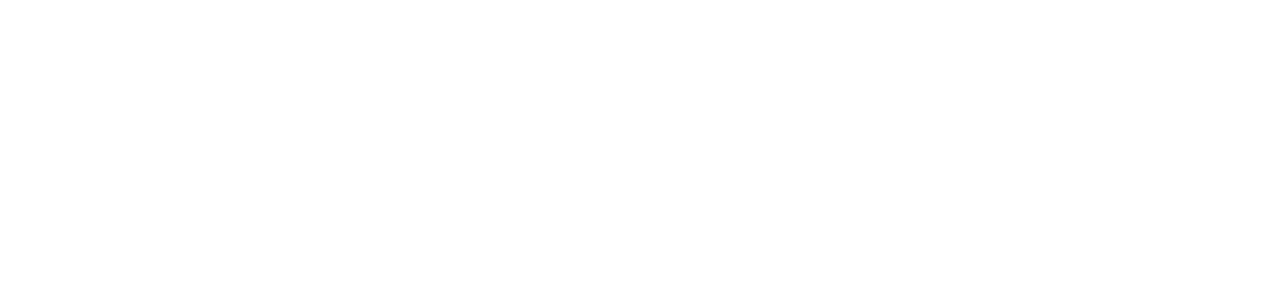
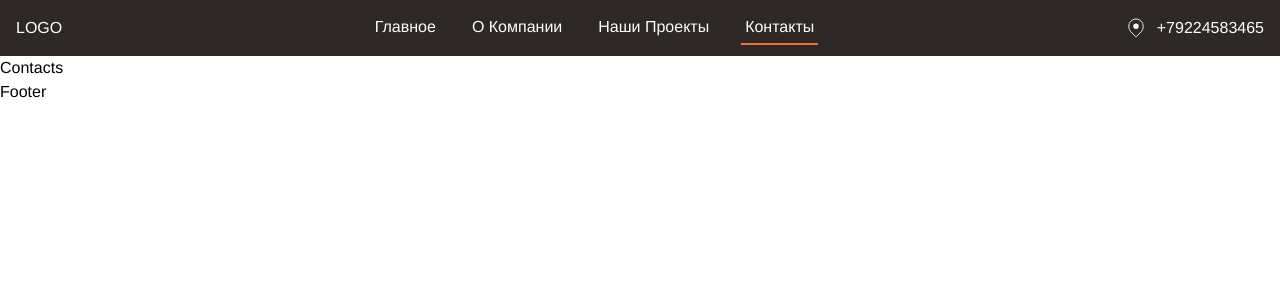
Before and after one commit to kholturaev2001/translation_services, a React (Vite) app: page /contacts in a window 1280 px wide. Before the commit this address had no page. Shown: the top 300 px of the page. Built offline with nearby package versions, Linux system fonts and the light colour scheme.

Commit message:
finish navbar animation and its some functionalities

```diff
--- a/index.html
+++ b/index.html
@@ -3,6 +3,10 @@
   <head>
     <meta charset="UTF-8" />
     <link rel="icon" type="image/svg+xml" href="/vite.svg" />
+    <link
+      href="https://fonts.googleapis.com/css2?family=Montserrat:wght@300;400;500;600;700&display=swap"
+      rel="stylesheet"
+    />
     <meta name="viewport" content="width=device-width, initial-scale=1.0" />
     <title>Vite + React</title>
   </head>
--- a/src/App.jsx
+++ b/src/App.jsx
@@ -1,15 +1,22 @@
 import { Route, Routes } from "react-router";
 import Main from "./pages/Main/Main";
 import About from "./pages/About/About";
+import Navbar from "./components/Navbar/Navbar";
+import Projects from "./pages/Projects/Projects";
+import Contacts from "./pages/Contacts/Contacts";
+import Footer from "./components/Footer/Footer";
 
 function App() {
   return (
-    <div>
-
+    <div className="font-family-Akzidenz-Ext font-helvetica font-arial font-sans">
+      <Navbar />
       <Routes>
         <Route path="/" element={<Main />} />
         <Route path="/about" element={<About />} />
+        <Route path="/projects" element={<Projects />} />
+        <Route path="/contacts" element={<Contacts />} />
       </Routes>
+      <Footer />
     </div>
   );
 }
--- /dev/null
+++ b/src/assets/icons/LocationIcon.jsx
@@ -0,0 +1,20 @@
+const LocationIcon = () => {
+  return (
+    <svg
+      width="18"
+      height="20"
+      viewBox="0 0 20 22"
+      fill="none"
+      xmlns="http://www.w3.org/2000/svg"
+    >
+      <path
+        clipRule="evenodd"
+        d="M2 9.286c0 2.19.941 4.381 2.259 5.904l5.03 5.09a1 1 0 001.423 0l5.03-5.09C17.058 13.667 18 11.476 18 9.286 18 4.714 14.424 1 10 1 5.574 1 2 4.714 2 9.286z"
+        stroke="#fff"
+      />
+      <circle cx="10" cy="9" r="3" fill="#fff" />
+    </svg>
+  );
+};
+
+export default LocationIcon;
--- /dev/null
+++ b/src/components/Footer/Footer.jsx
@@ -0,0 +1,8 @@
+
+const Footer = () => {
+  return (
+    <div>Footer</div>
+  )
+}
+
+export default Footer
--- a/src/components/Navbar/Navbar.jsx
+++ b/src/components/Navbar/Navbar.jsx
@@ -1,8 +1,55 @@
+import { NavLink } from "react-router-dom";
+import LocationIcon from "./../../assets/icons/LocationIcon";
+import "./navbar.css";
+
+const navs = [
+  {
+    title: "Главное",
+    url: "/",
+  },
+  {
+    title: "О Компании",
+    url: "/about",
+  },
+  {
+    title: "Наши Проекты",
+    url: "/projects",
+  },
+  {
+    title: "Контакты",
+    url: "/contacts",
+  },
+];
 
 const Navbar = () => {
   return (
-    <div>Navbar</div>
-  )
-}
+    <>
+      <div className="flex w-screen justify-between items-center h-14 bg-navbar-color bg-opacity-80 text-white px-4">
+        <p>LOGO</p>
+        <nav className="stroke flex gap-7 font-medium">
+          {navs.map((nav, id) => (
+            <NavLink
+              key={id}
+              to={nav.url}
+              className={({ isActive }) =>
+                isActive
+                  ? "border-b-2 border-b-[#ef6f2e] py-1 px-1"
+                  : "to_hover py-1 px-1"
+              }
+            >
+              {nav.title}
+            </NavLink>
+          ))}
+        </nav>
+        <section className="flex items-center justify-center gap-3">
+          <button>
+            <LocationIcon />
+          </button>
+          <p>+79224583465</p>
+        </section>
+      </div>
+    </>
+  );
+};
 
-export default Navbar
+export default Navbar;
--- /dev/null
+++ b/src/components/Navbar/navbar.css
@@ -0,0 +1,27 @@
+nav .to_hover,
+nav .to_hover:after,
+nav .to_hover:before {
+  transition: width 0.5s, color 0.5s;
+}
+nav .to_hover:hover {
+  color: #c4c0c0;
+}
+
+nav.stroke .to_hover {
+  position: relative;
+}
+nav.stroke .to_hover:after {
+  position: absolute;
+  bottom: 0;
+  left: 0;
+  right: 0;
+  margin: auto;
+  width: 0%;
+  content: "";
+  color: transparent;
+  background: #ef6f2e;
+  height: 2px;
+}
+nav.stroke .to_hover:hover:after {
+  width: 100%;
+}
--- a/src/index.css
+++ b/src/index.css
@@ -6,5 +6,6 @@
   margin: 0;
   padding: 0;
   box-sizing: border-box;
-  font-family: Arial, Helvetica, sans-serif;
+  font-family: Akzidenz-Ext, Helvetica, Arial, sans-serif;
+  /* font-family: Arial, Helvetica, sans-serif; */
 }
--- /dev/null
+++ b/src/pages/Contacts/Contacts.jsx
@@ -0,0 +1,8 @@
+
+const Contacts = () => {
+  return (
+    <div>Contacts</div>
+  )
+}
+
+export default Contacts
--- /dev/null
+++ b/src/pages/Projects/Projects.jsx
@@ -0,0 +1,8 @@
+
+const Projects = () => {
+  return (
+    <div>Projects</div>
+  )
+}
+
+export default Projects
--- a/tailwind.config.js
+++ b/tailwind.config.js
@@ -2,7 +2,14 @@
 export default {
   content: ["./index.html", "./src/**/*.{js,ts,jsx,tsx}"],
   theme: {
-    extend: {},
+    extend: {
+      backgroundColor: {
+        'navbar-color': 'rgba(46, 40, 38, 1)',
+      },
+    },
+    fontFamily: {
+      sans: ['Akzidenz-Ext', 'Helvetica', 'Arial', 'sans-serif'],
+    },
   },
   plugins: [],
 };
```
